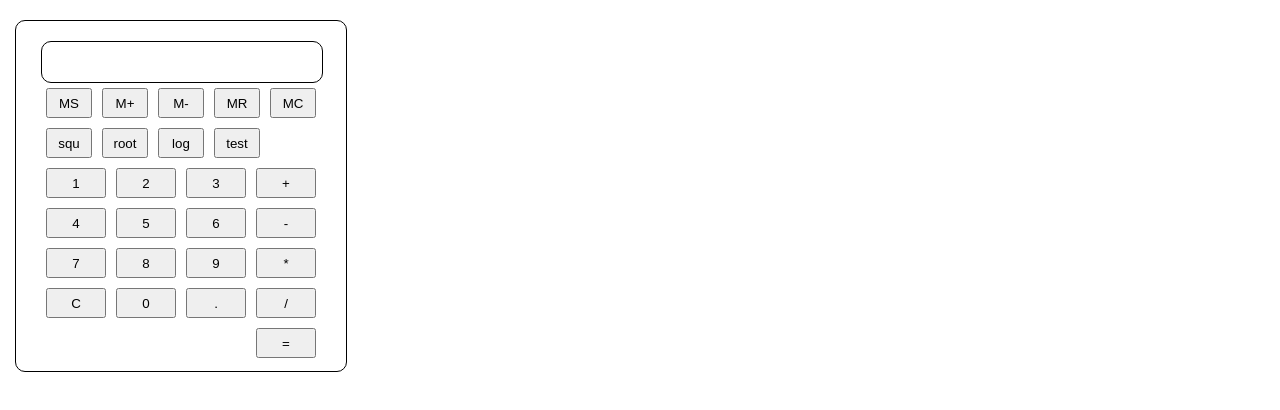
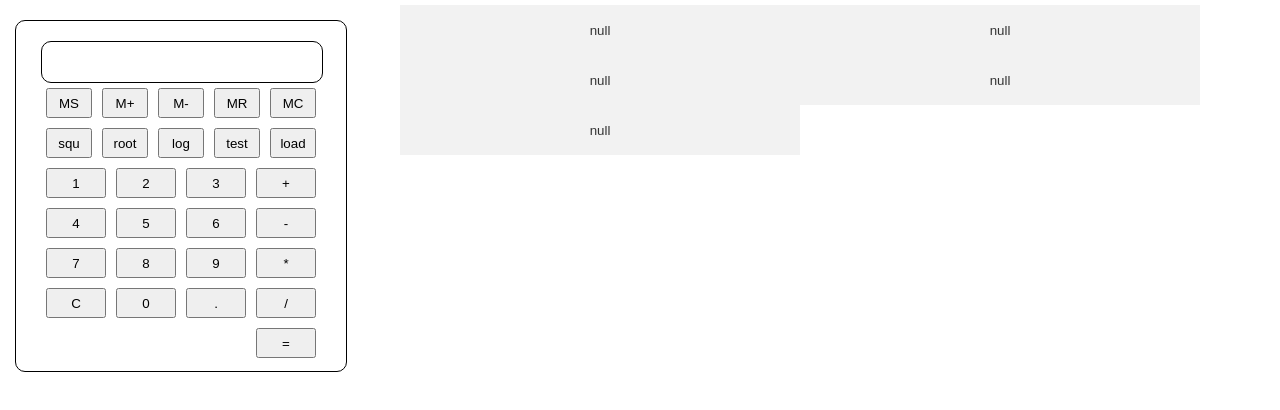
Before and after one commit to YuChihShen/FullStack-calculator, an Angular app: page / in a window 1280 px wide. Shown: the top 410 px of the page. Built offline with nearby package versions, Linux system fonts and the light colour scheme.

Commit message:
計算機第三版10.22.01

```diff
--- a/src/app/app.component.css
+++ b/src/app/app.component.css
@@ -59,9 +59,10 @@
 
 .data {
     border-style: none;
-    opacity: 0;
+    opacity: 0.8;
     width: 400px;
     height: 50px;
+
 }
 
 .data:hover {
--- a/src/app/app.component.html
+++ b/src/app/app.component.html
@@ -15,6 +15,7 @@
             <button (click)="root()">root</button>
             <button (click)="log()">log</button>
             <button (click)="test()">test</button>
+            <button (click)="readfile()">load</button>
         </div>
         <div class="num">
             <div>
@@ -60,5 +61,11 @@
     </div>
 </div>
 <div class="dataRecord">
-    <div id="data"></div>
+    <div id="data">
+        <button class="data">{{load1}}</button>
+        <button class="data">{{load2}}</button>
+        <button class="data">{{load3}}</button>
+        <button class="data">{{load4}}</button>
+        <button class="data">{{load5}}</button>
+    </div>
 </div>
--- a/src/app/app.component.ts
+++ b/src/app/app.component.ts
@@ -11,7 +11,7 @@ import { Component, ViewEncapsulation } from '@angular/core';
 export class AppComponent {
 
   result = '';
-  data = '';
+  load1='null';load2='null';load3='null';load4='null';load5='null';
   private nums: string[] = [];
   private num = '';
   private operators: string[] = [];
@@ -88,10 +88,11 @@ export class AppComponent {
   checkResult() {
     this.nums[this.nums.length] = this.num;
     this.num = '';
+    let n = this.nums.length;
     if (this.nums[this.nums.length - 1] === '') {
       this.operators.pop();
     }
-    this.writefile();this.readfile();
+    this.writefile();
     for (let i = 0; i < this.operators.length; i++) {
       if (this.operators[i] == '*') {
         this.nums[i] = (parseFloat(this.nums[i]) * parseFloat(this.nums[i + 1])).toString();
@@ -121,8 +122,11 @@ export class AppComponent {
     if (this.nums[this.nums.length - 1] === '') {
       this.nums.pop();
     }
+    localStorage.setItem(n.toString()+ 'nums' + localStorage.getItem('saveSign'), this.nums[0]);
+    localStorage.setItem((n-1).toString()+ 'operators' + localStorage.getItem('saveSign'), "=");
     this.renew();
-    //console.log(this.nums, this.operators, this.num);
+    this.readfile();
+    console.log("nums:"+this.nums, "op:"+this.operators, "%:"+this.num);
   }
   //記憶功能
   memorySave() {
@@ -184,27 +188,37 @@ export class AppComponent {
   }
   test() {
     localStorage.clear();
+    this.load1=this.load2=this.load3=this.load4=this.load5='null'
   }
   writefile() {
     let saveSign = localStorage.getItem('saveSign');
-    if(saveSign!==null){
-      localStorage.setItem('saveSign', saveSign + '*');
+    let nlen = this.nums.length;
+    let olen = this.operators.length;
+    if(saveSign===null||saveSign.length>=5){
+      localStorage.setItem('saveSign', '*');
     }else{
-      localStorage.setItem('saveSign','*');
+      localStorage.setItem('saveSign',saveSign+'*');
     }
     saveSign = localStorage.getItem('saveSign');
     for (let i = 0; i < this.nums.length; i++) {
       localStorage.setItem(i.toString() + 'nums' + saveSign, this.nums[i]);
     }
+    while(localStorage.getItem(nlen.toString()+'nums' + saveSign)){
+      //console.log("dnum:"+localStorage.getItem(nlen.toString()+'nums' + saveSign));
+      localStorage.removeItem((nlen).toString()+'nums' + saveSign);
+      nlen++;
+    }
     for (let j = 0; j < this.operators.length; j++) {
       localStorage.setItem(j.toString() + 'operators' + saveSign, this.operators[j]);
     }
+    while(localStorage.getItem(olen.toString()+'operators' + saveSign)){
+      localStorage.removeItem((olen).toString()+'operators' + saveSign);
+      olen++;
+    }
+    console.log(localStorage.valueOf());
   }
   readfile() {
-    console.log(localStorage.valueOf()) ;
     let saveSign = localStorage.getItem('saveSign');
-    console.log(saveSign);
-    let buttons = '';
     let formula ='';
     let s =0;
     if (saveSign) {
@@ -214,20 +228,33 @@ export class AppComponent {
           if(localStorage.getItem(s.toString()+'operators'+ saveSign)){
             formula +=localStorage.getItem(s.toString()+'operators'+ saveSign);
           }else{
-            formula += '=';
-            buttons+='<button class="data">'+formula+'</button>';
-            console.log(buttons);
-            s=0;
-            formula ='';
             break;
           }
           s++;
         }
-
+        console.log(saveSign);
+        switch(saveSign.length){
+          case 1:this.load1 = formula; break;
+          case 2:this.load2 = formula;break;
+          case 3:this.load3 = formula;break;
+          case 4:this.load4 = formula;break;
+          case 5:this.load5 = formula;break;
+        }
+        formula ='';
+        s=0;
       }
     }
-    const element: HTMLElement = document.getElementById('data') as HTMLElement
-    element.innerHTML = buttons;
-
+  }
+  loadfile(filename: string){
+    let s = '';
+    this.clearN();
+    switch(filename){
+      case "file1": s += localStorage.getItem("1"+"nums*"); break;
+      case "file2":break;
+      case "file3":break;
+      case "file4":break;
+      case "file5":break;
+    }
+    this.renew();
   }
 }
```
